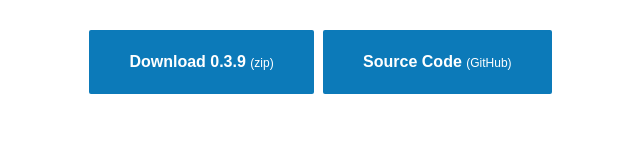
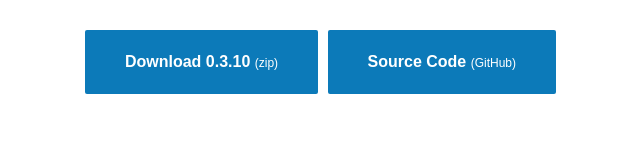
Before and after one commit to fabien-d/alertify.js, a plain HTML site: page index.html in a window 1280 px wide. Shown: the part 651-800 px from the top of the page, 317-957 px from the left. Drawn offline with Linux system fonts and the light colour scheme.

Commit message:
version bump

```diff
--- a/index.html
+++ b/index.html
@@ -35,8 +35,8 @@
     <section class="block">
         <div class="container">
             <div class="cta">
-                <a class="button-primary" href="https://github.com/fabien-d/alertify.js/archive/0.3.9.zip">Download 0.3.9 <span class="small">(zip)</span></a>
-                <a class="button-primary" href="https://github.com/fabien-d/alertify.js/tree/0.3.9">Source Code <span class="small">(GitHub)</span></a>
+                <a class="button-primary" href="https://github.com/fabien-d/alertify.js/archive/0.3.10.zip">Download 0.3.10 <span class="small">(zip)</span></a>
+                <a class="button-primary" href="https://github.com/fabien-d/alertify.js/tree/0.3.10">Source Code <span class="small">(GitHub)</span></a>
             </div>
         </div>
     </section>
```
